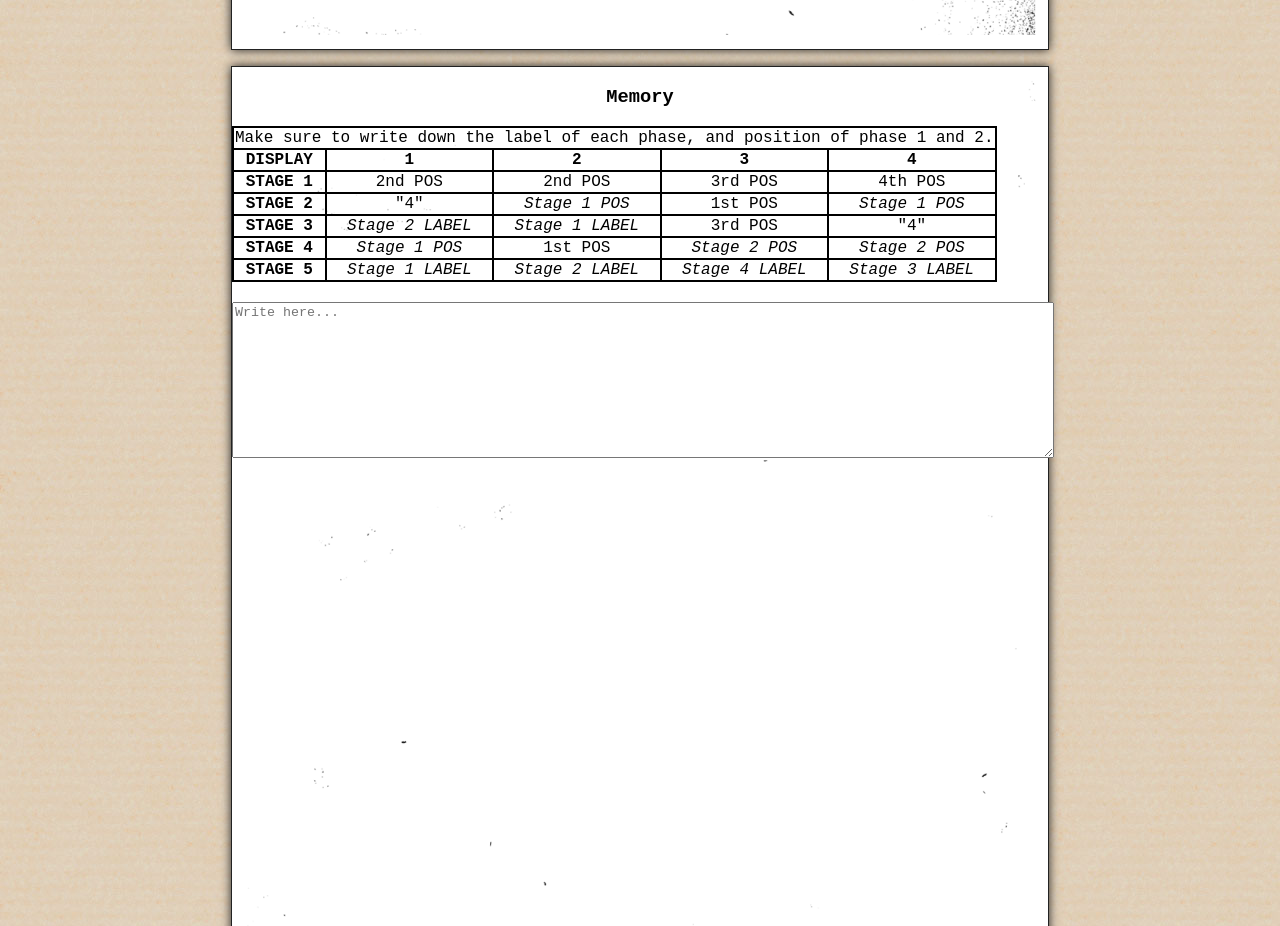
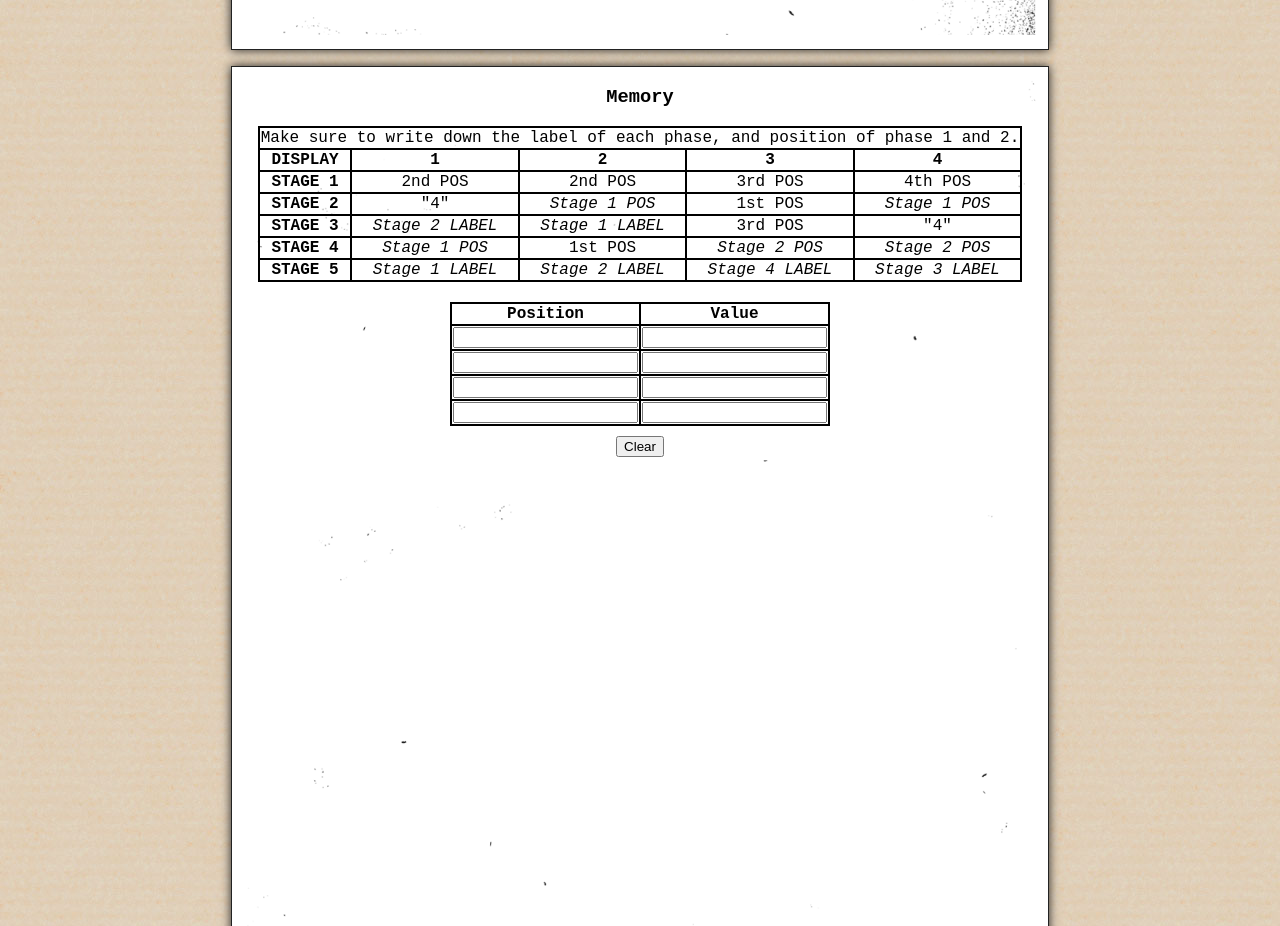
Before and after one commit to sergiosaint/ktnemanual, a React (Create React App) app: page / in a window 1280 px wide. Shown: the part 5320-6246 px from the top of the page. Built offline with nearby package versions, Linux system fonts and the light colour scheme.

Commit message:
Better memory module page

```diff
--- a/src/MemoryModule/MemoryModule.tsx
+++ b/src/MemoryModule/MemoryModule.tsx
@@ -1,9 +1,25 @@
+import React, { useState, ChangeEvent } from 'react';
 import './MemoryModule.css';
 
 function MemoryModule() {
+  const initialInputs: string[][] = Array.from({ length: 4 }, () => ['', '']);
+  const [inputValues, setInputValues] = useState<string[][]>(initialInputs);
+
+  const handleInputChange = (rowIndex: number, colIndex: number) => (e: ChangeEvent<HTMLInputElement>) => {
+    const newInputs = inputValues.map(row => [...row]); // clone each row
+    newInputs[rowIndex][colIndex] = e.target.value;
+    setInputValues(newInputs);
+  };
+
+  const handleClear = () => {
+    setInputValues(initialInputs);
+  };
+
   return (
       <div>
         <h3>Memory</h3>
+        {/* Center the original non-editable Memory table */}
+        <div style={{ display: 'flex', justifyContent: 'center' }}>
           <table>
             <thead>
             <tr>
@@ -57,12 +73,34 @@ function MemoryModule() {
             </tr>
             </tbody>
           </table>
-      <div style={{ marginTop: '20px' }}>
-        <textarea
-          rows={10}
-          style={{ width: '100%' }}
-          placeholder="Write here..."
-        ></textarea>
+        </div>
+
+        {/* Editable input table for user data */}
+        <div style={{ marginTop: '20px', display: 'flex', flexDirection: 'column', alignItems: 'center' }}>
+          <table>
+            <thead>
+            <tr>
+              <th>Position</th>
+              <th>Value</th>
+            </tr>
+            </thead>
+            <tbody>
+            {inputValues.map((row, rowIndex) => (
+                <tr key={rowIndex}>
+                  {row.map((cellValue, colIndex) => (
+                      <td key={colIndex}>
+                        <input
+                            type="text"
+                            value={cellValue}
+                            onChange={handleInputChange(rowIndex, colIndex)}
+                        />
+                      </td>
+                  ))}
+                </tr>
+            ))}
+            </tbody>
+          </table>
+          <button style={{ marginTop: '10px' }} onClick={handleClear}>Clear</button>
         </div>
       </div>
   );
```
Lines whose indentation alone changed are shown as unchanged.
